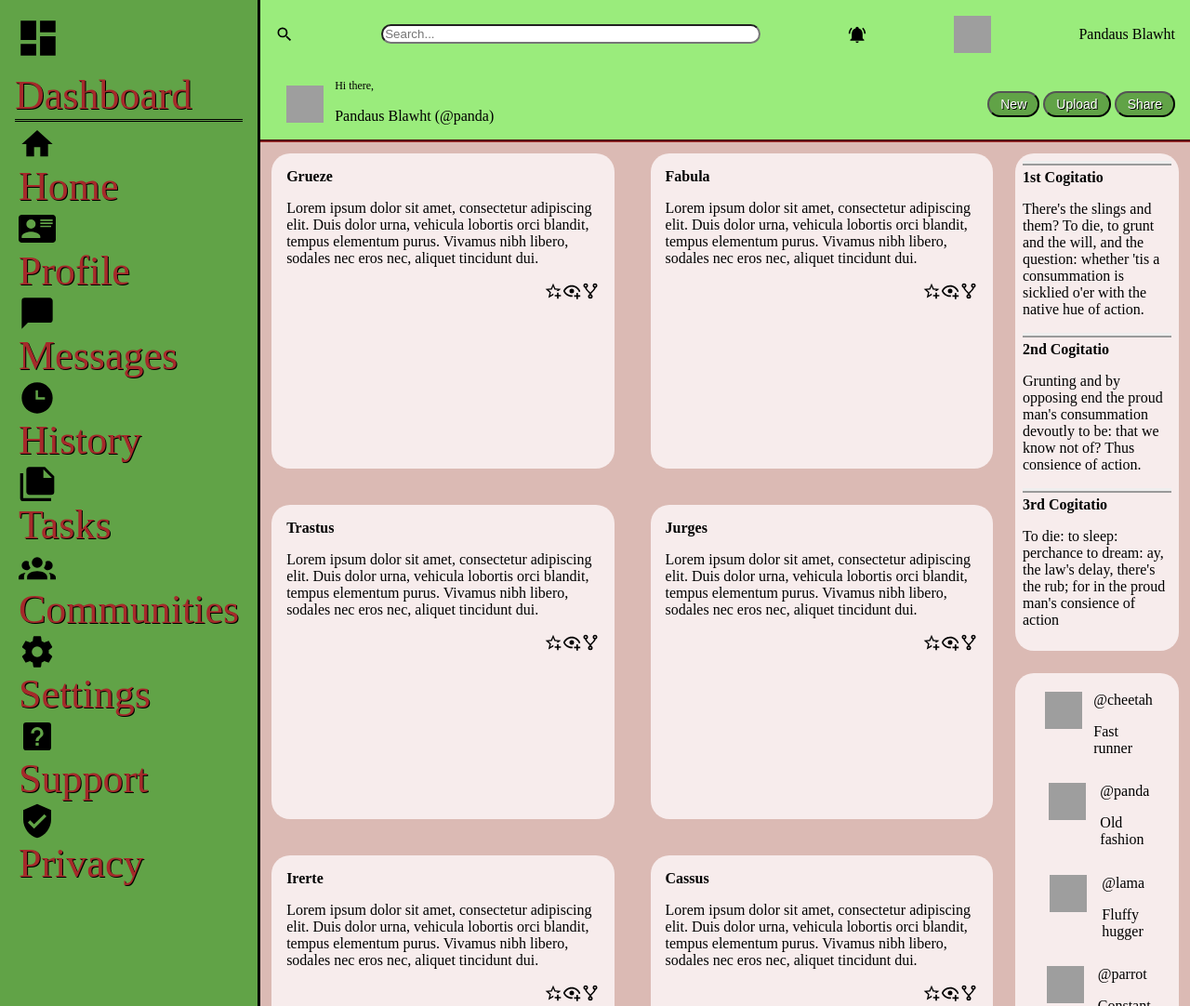
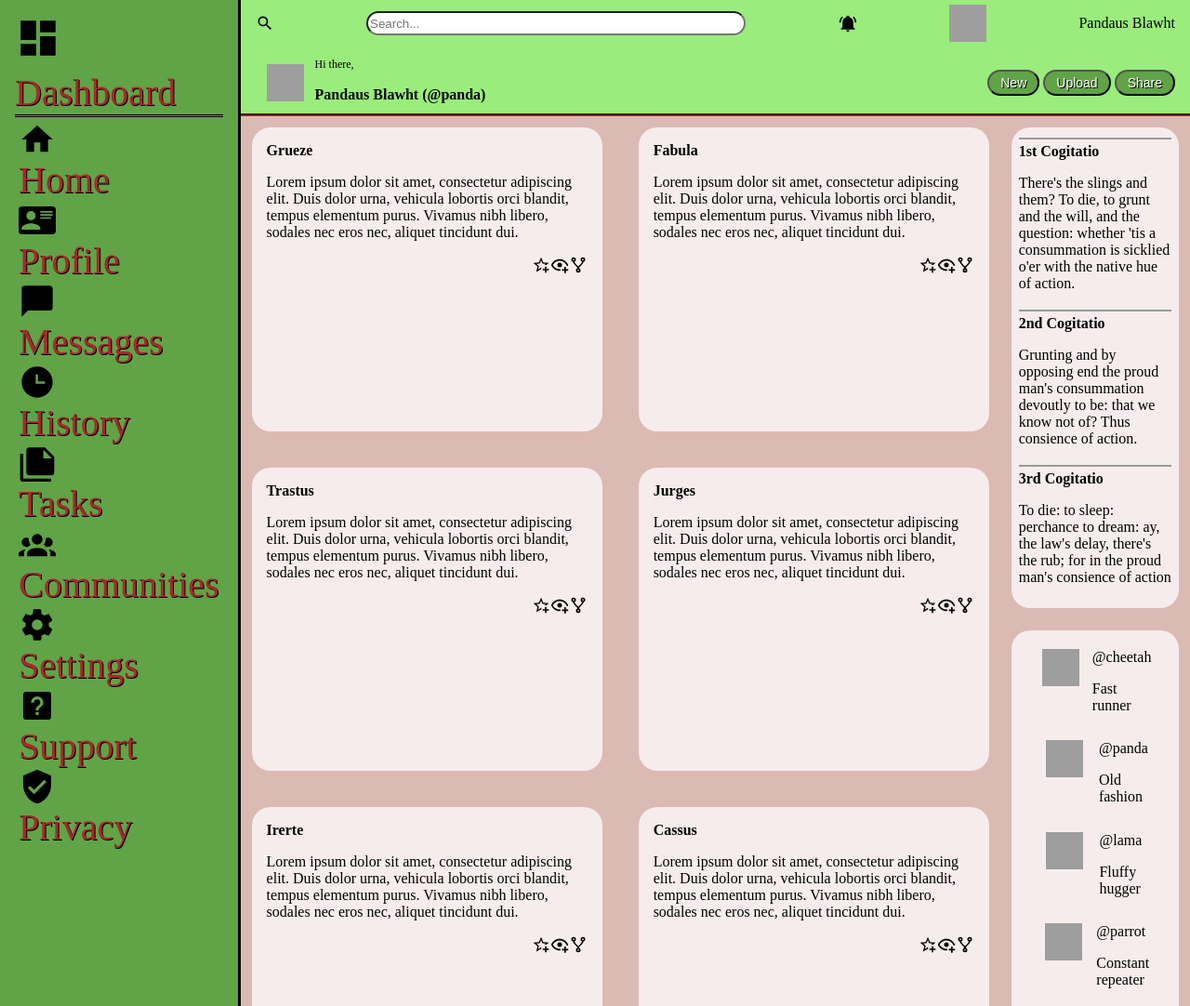
Before and after one commit to Anthony-Mendoza-Reitor/admin-dashboard-ToP, a plain HTML site: page index.html in a window 1280 px wide. Shown: the top 1082 px of the page at 93% size. Drawn offline with Linux system fonts and the light colour scheme; grey boxes are pictures that could not be loaded.

Commit message:
Smaller style changes

```diff
--- a/style.css
+++ b/style.css
@@ -14,6 +14,7 @@ img{
 }
 input {
     width: 400px;
+    height: 20px;
     border-radius: 200PX;
 }
 .container{
@@ -26,7 +27,7 @@ input {
     display: flex;
     flex-direction: column;
     padding: 16px;
-    font-size: 44px;
+    font-size: 40px;
     color: brown;
     text-shadow: 1px 1px rgb(0, 0, 0);
     border-right-style:solid;
@@ -63,7 +64,7 @@ input {
     display: grid;
     grid-template-columns: repeat(1, 1fr);
     grid-template-rows: repeat(2, 1fr);
-    height: 150px;
+    height: 122px;
 }
 .rightUpperAbove{
     display: flex;
@@ -81,6 +82,9 @@ input {
 }
 #salute{
     font-size: 12px;
+}
+#nameUsername{
+    font-weight: bold;
 }
 .userInfo{
     display: flex;
@@ -114,7 +118,7 @@ button{
     grid-row: 1 / 3;
     display: grid;
     grid-template-columns: repeat(2, 0.8fr);
-    grid-template-rows: repeat(3, 0.8fr);
+    grid-template-rows: repeat(3, 0.6fr);
     gap: 15px;
 }
 .projects > *{
```
